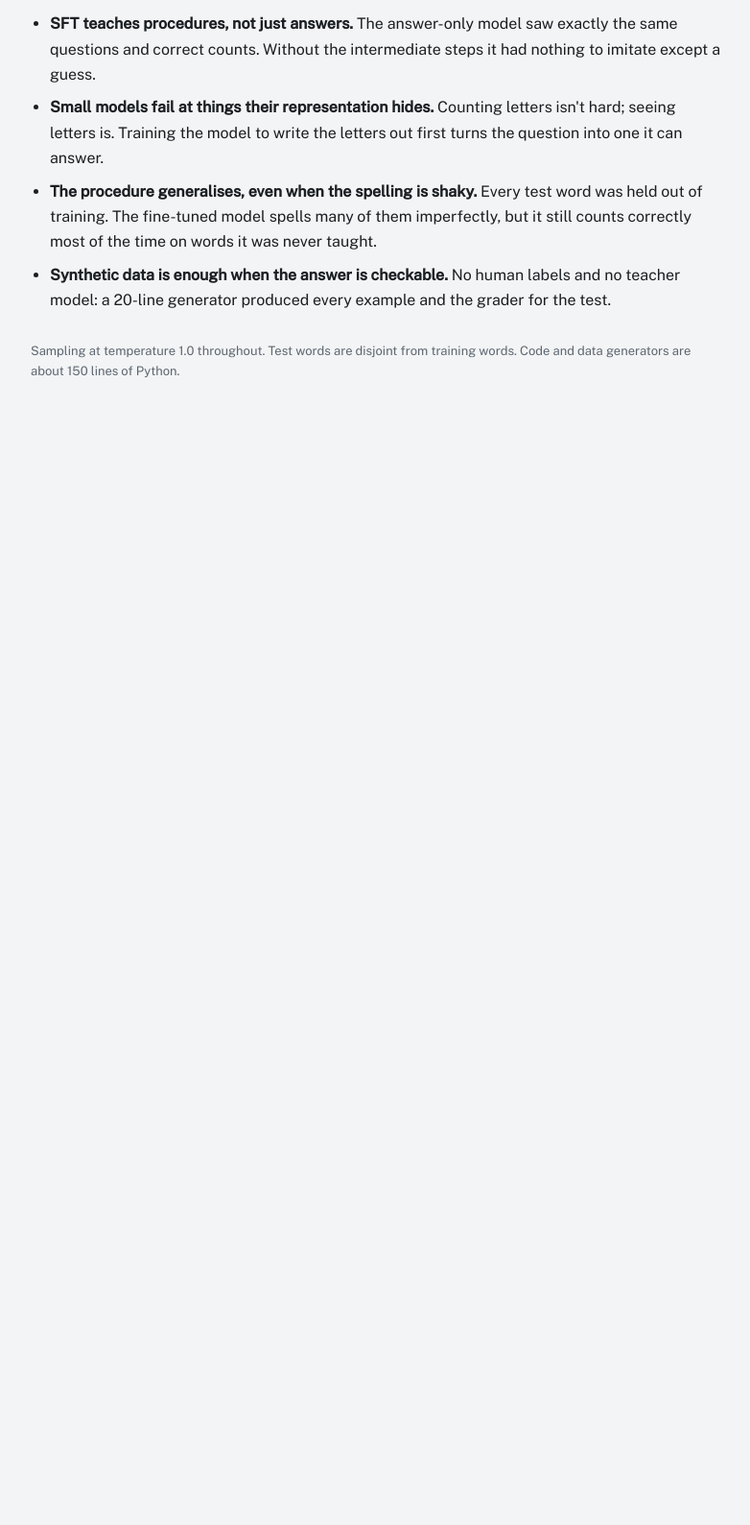
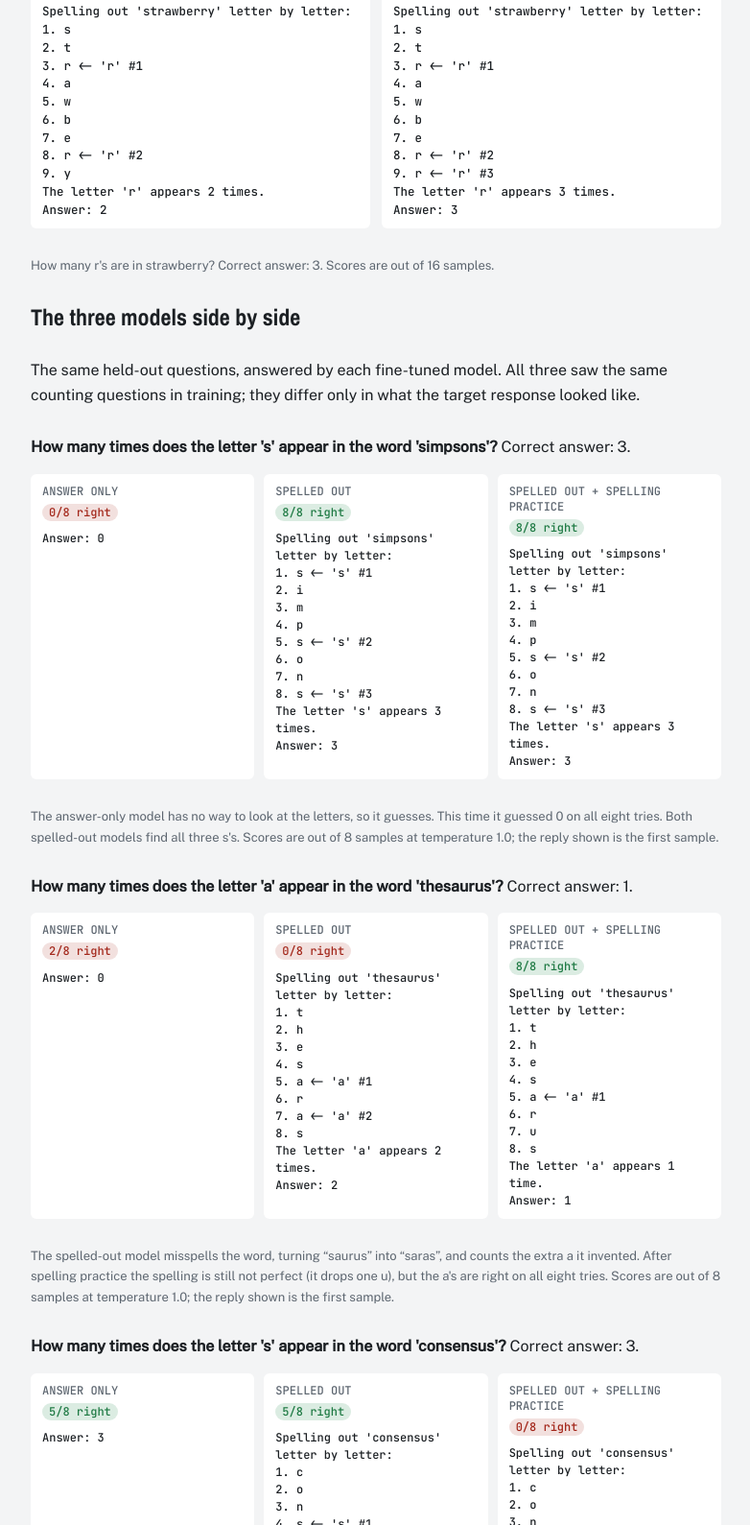
Before and after one commit to jdubie/jdubie.github.io, a plain HTML site: page posts/gemma-letters/index.html in a window 1280 px wide. Shown: the part 3243-4832 px from the top of the page at 96% size, without its empty margins (248-1030 px from the left). Before the commit the page ends 3704 px from the top, so only its background shows below. Drawn offline with nearby package versions, Linux system fonts and the light colour scheme.

Commit message:
Letters post: side-by-side replies from the three SFT variants; strawberry replies shown and described correctly
Co-Authored-By: Claude Opus 5.5 <noreply@anthropic.com>

```diff
--- a/posts/gemma-letters/index.html
+++ b/posts/gemma-letters/index.html
@@ -61,6 +61,13 @@ details pre{white-space:pre-wrap;font:12.5px/1.5 var(--mono);margin:6px 0 0}
 .small{font-size:13px;color:var(--muted)}
 @media (max-width:560px){.pair{grid-template-columns:1fr}}
 
+.trio{display:grid;grid-template-columns:repeat(3,1fr);gap:10px}.trio>div{background:var(--surface);border-radius:6px;padding:10px 12px;min-width:0}
+.trio pre{white-space:pre-wrap;font:12px/1.5 var(--mono);margin:6px 0 0}.trio b,.pair b{font:500 12px var(--mono);color:var(--muted);text-transform:uppercase;display:block}
+.score{display:inline-block;margin-top:4px;font:500 12px var(--mono);padding:1px 7px;border-radius:999px}
+.score.ok{background:color-mix(in srgb,#1f8a4c 16%,transparent);color:#1f7a44}.score.bad{background:color-mix(in srgb,var(--accent) 14%,transparent);color:var(--accent)}
+@media (prefers-color-scheme: dark){:root:not([data-theme="light"]) .score.ok{color:#5fd08f}}:root[data-theme="dark"] .score.ok{color:#5fd08f}
+.qline{margin-bottom:-14px}
+@media (max-width:640px){.trio{grid-template-columns:1fr}}
 </style>
 <main>
   <header>
@@ -107,8 +114,100 @@ Answer: 5</pre></div><div><b>After SFT (spelled out)</b><pre>Spelling out &#x27;
 8. s &lt;- &#x27;s&#x27; #2
 The letter &#x27;s&#x27; appears 2 times.
 Answer: 2</pre></div></div><p class="small">Question: How many times does the letter &#x27;s&#x27; appear in the word &#x27;surfaces&#x27;? Correct answer: 2.</p>
-  <h2>The strawberry problem</h2><p>The famous question is a different story. Asked “How many r's are in strawberry?” 16 times, base Gemma answered 3 16 of 16 times. It has almost certainly seen this exact question in training. The fine-tuned model got it right 0 of 16 times. It spells <code>s-t-r-a-w-b-e-r</code> and stops, dropping the final “ry” and with it the third r.</p><p>That points at the fine-tuned model's real weakness: spelling long words. On test words of eight letters or more it spells the whole word exactly right only about 40% of the time. It still counts correctly about 80% of the time, because most spelling slips miss the letter being counted. Strawberry is unlucky: the slip lands on an r.</p><h2>Fixing the spelling</h2><p>So I trained one more model aimed at that weakness: 8,000 counting examples with word lengths spread evenly from 4 to 12+ letters, plus 4,000 pure spelling examples (“Spell the word X”), all on training words. It counts letters correctly 90% of the time on the held-out words (95% interval 86%–93%), and it gets strawberry right 16 of 16 times. It now writes out all three r's, though it still drops the final y.</p>
+  <h2>The strawberry problem</h2><p>The famous question is a different story. Asked “How many r's are in strawberry?” 16 times, base Gemma answered 3 16 of 16 times. It has almost certainly seen this exact question in training. The fine-tuned model got it right 0 of 16 times. It spells <code>s-t-r-a-w-b-e-r-y</code>, writing the double r as a single r, and with it loses one of the three.</p><p>That points at the fine-tuned model's real weakness: spelling long words. On test words of eight letters or more it spells the whole word exactly right only about 40% of the time. It still counts correctly about 80% of the time, because most spelling slips miss the letter being counted. Strawberry is unlucky: the slip lands on an r.</p><h2>Fixing the spelling</h2><p>So I trained one more model aimed at that weakness: 8,000 counting examples with word lengths spread evenly from 4 to 12+ letters, plus 4,000 pure spelling examples (“Spell the word X”), all on training words. It counts letters correctly 90% of the time on the held-out words (95% interval 86%–93%), and it gets strawberry right 16 of 16 times. It now writes out all three r's, though it still drops the final y.</p><div class="pair"><div><b>Spelled out</b><span class="score bad">0/16 right</span><pre>Spelling out &#x27;strawberry&#x27; letter by letter:
+1. s
+2. t
+3. r &lt;- &#x27;r&#x27; #1
+4. a
+5. w
+6. b
+7. e
+8. r &lt;- &#x27;r&#x27; #2
+9. y
+The letter &#x27;r&#x27; appears 2 times.
+Answer: 2</pre></div><div><b>Spelled out + spelling practice</b><span class="score ok">16/16 right</span><pre>Spelling out &#x27;strawberry&#x27; letter by letter:
+1. s
+2. t
+3. r &lt;- &#x27;r&#x27; #1
+4. a
+5. w
+6. b
+7. e
+8. r &lt;- &#x27;r&#x27; #2
+9. r &lt;- &#x27;r&#x27; #3
+The letter &#x27;r&#x27; appears 3 times.
+Answer: 3</pre></div></div><p class="small">How many r's are in strawberry? Correct answer: 3. Scores are out of 16 samples.</p>
 
+  <h2>The three models side by side</h2><p>The same held-out questions, answered by each fine-tuned model. All three saw the same counting questions in training; they differ only in what the target response looked like.</p>
+  <p class="qline"><b>How many times does the letter &#x27;s&#x27; appear in the word &#x27;simpsons&#x27;?</b> Correct answer: 3.</p>
+  <div class="trio"><div><b>Answer only</b><span class="score bad">0/8 right</span><pre>Answer: 0</pre></div><div><b>Spelled out</b><span class="score ok">8/8 right</span><pre>Spelling out &#x27;simpsons&#x27; letter by letter:
+1. s &lt;- &#x27;s&#x27; #1
+2. i
+3. m
+4. p
+5. s &lt;- &#x27;s&#x27; #2
+6. o
+7. n
+8. s &lt;- &#x27;s&#x27; #3
+The letter &#x27;s&#x27; appears 3 times.
+Answer: 3</pre></div><div><b>Spelled out + spelling practice</b><span class="score ok">8/8 right</span><pre>Spelling out &#x27;simpsons&#x27; letter by letter:
+1. s &lt;- &#x27;s&#x27; #1
+2. i
+3. m
+4. p
+5. s &lt;- &#x27;s&#x27; #2
+6. o
+7. n
+8. s &lt;- &#x27;s&#x27; #3
+The letter &#x27;s&#x27; appears 3 times.
+Answer: 3</pre></div></div>
+  <p class="small">The answer-only model has no way to look at the letters, so it guesses. This time it guessed 0 on all eight tries. Both spelled-out models find all three s&#x27;s. Scores are out of 8 samples at temperature 1.0; the reply shown is the first sample.</p>
+  <p class="qline"><b>How many times does the letter &#x27;a&#x27; appear in the word &#x27;thesaurus&#x27;?</b> Correct answer: 1.</p>
+  <div class="trio"><div><b>Answer only</b><span class="score bad">2/8 right</span><pre>Answer: 0</pre></div><div><b>Spelled out</b><span class="score bad">0/8 right</span><pre>Spelling out &#x27;thesaurus&#x27; letter by letter:
+1. t
+2. h
+3. e
+4. s
+5. a &lt;- &#x27;a&#x27; #1
+6. r
+7. a &lt;- &#x27;a&#x27; #2
+8. s
+The letter &#x27;a&#x27; appears 2 times.
+Answer: 2</pre></div><div><b>Spelled out + spelling practice</b><span class="score ok">8/8 right</span><pre>Spelling out &#x27;thesaurus&#x27; letter by letter:
+1. t
+2. h
+3. e
+4. s
+5. a &lt;- &#x27;a&#x27; #1
+6. r
+7. u
+8. s
+The letter &#x27;a&#x27; appears 1 time.
+Answer: 1</pre></div></div>
+  <p class="small">The spelled-out model misspells the word, turning “saurus” into “saras”, and counts the extra a it invented. After spelling practice the spelling is still not perfect (it drops one u), but the a&#x27;s are right on all eight tries. Scores are out of 8 samples at temperature 1.0; the reply shown is the first sample.</p>
+  <p class="qline"><b>How many times does the letter &#x27;s&#x27; appear in the word &#x27;consensus&#x27;?</b> Correct answer: 3.</p>
+  <div class="trio"><div><b>Answer only</b><span class="score ok">5/8 right</span><pre>Answer: 3</pre></div><div><b>Spelled out</b><span class="score ok">5/8 right</span><pre>Spelling out &#x27;consensus&#x27; letter by letter:
+1. c
+2. o
+3. n
+4. s &lt;- &#x27;s&#x27; #1
+5. e
+6. n
+7. s &lt;- &#x27;s&#x27; #2
+8. s &lt;- &#x27;s&#x27; #3
+The letter &#x27;s&#x27; appears 3 times.
+Answer: 3</pre></div><div><b>Spelled out + spelling practice</b><span class="score bad">0/8 right</span><pre>Spelling out &#x27;consensus&#x27; letter by letter:
+1. c
+2. o
+3. n
+4. s &lt;- &#x27;s&#x27; #1
+5. e
+6. n
+7. s &lt;- &#x27;s&#x27; #2
+8. t
+The letter &#x27;s&#x27; appears 2 times.
+Answer: 2</pre></div></div>
+  <p class="small">Spelling practice is not a fix for everything. Here it misspells “consensus” on every try and loses the last s, while the other two models get it right more often than not. Scores are out of 8 samples at temperature 1.0; the reply shown is the first sample.</p>
   <h2>What this shows</h2>
   <ul class="plain">
     <li><b>SFT teaches procedures, not just answers.</b> The answer-only model saw exactly the same questions and correct counts. Without the intermediate steps it had nothing to imitate except a guess.</li>
```
